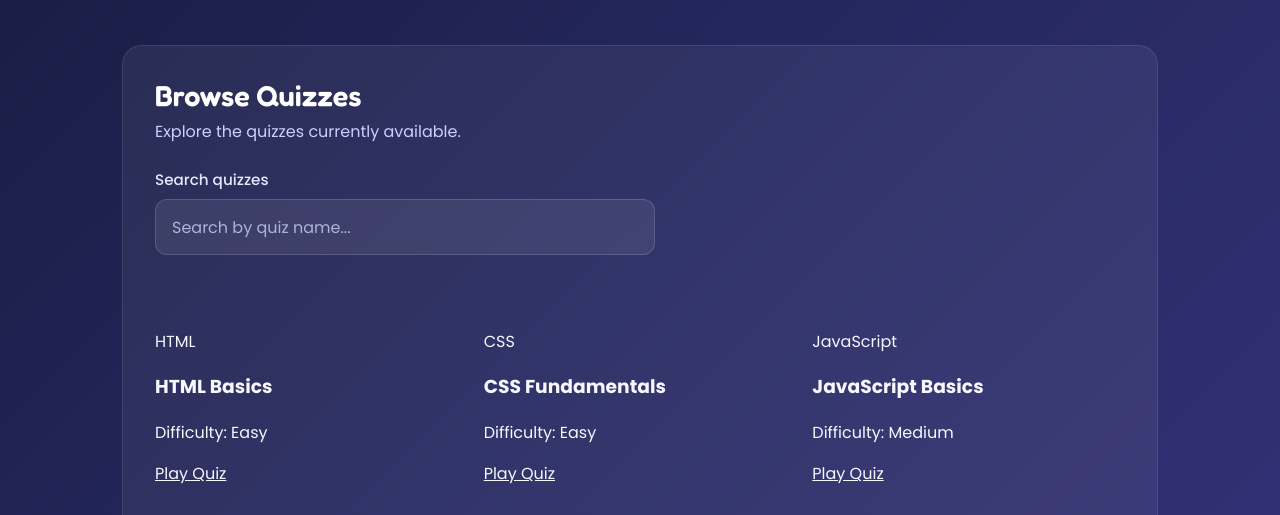
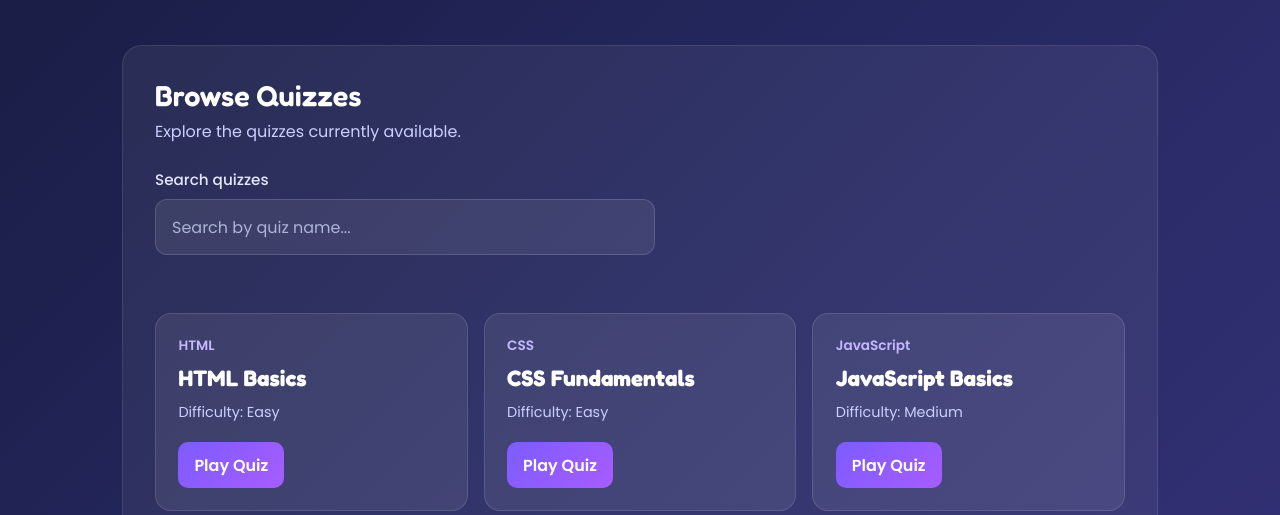
Before and after one commit to Abdullahi-Shire-Mohamud/Quiz-Project-, a website: page public/client/index.html in a window 1280 px wide. Shown: the part 278-793 px from the top of the page. Drawn offline with Linux system fonts and the light colour scheme; no server answers.

Commit message:
feat: styled the quiz cards according to our website's aesthetic

```diff
--- a/public/css/style.css
+++ b/public/css/style.css
@@ -315,6 +315,82 @@ a {
     color: #c9cfff;
 }
 
+/* ------------------------------
+   QUIZ CARDS
+------------------------------ */
+
+.quiz-card {
+    padding: 1.4rem;
+
+    background: rgba(255, 255, 255, 0.08);
+
+    border: 1px solid rgba(255, 255, 255, 0.12);
+
+    border-radius: 16px;
+
+    transition:
+        transform 0.2s ease,
+        background 0.2s ease;
+}
+
+.quiz-card:hover {
+    transform: translateY(-4px);
+
+    background: rgba(255, 255, 255, 0.11);
+}
+
+.quiz-category {
+    margin: 0 0 0.5rem;
+
+    color: #c5b8ff;
+
+    font-size: 0.85rem;
+    font-weight: 600;
+}
+
+.quiz-card h3 {
+    margin: 0;
+
+    font-family: "Fredoka", sans-serif;
+
+    font-size: 1.4rem;
+
+    color: #ffffff;
+}
+
+.quiz-difficulty {
+    margin: 0.7rem 0 1.2rem;
+
+    color: #c9cfff;
+
+    font-size: 0.9rem;
+}
+
+.play-quiz-button {
+    display: inline-block;
+
+    padding: 0.65rem 1rem;
+
+    color: #ffffff;
+
+    background: linear-gradient(
+        135deg,
+        #7c5cff,
+        #a75cff
+    );
+
+    border-radius: 10px;
+
+    text-decoration: none;
+
+    font-weight: 600;
+
+    transition: 0.2s ease;
+}
+
+.play-quiz-button:hover {
+    transform: translateY(-2px);
+}
 
 /* ------------------------------
    QUIZ GRID
```
